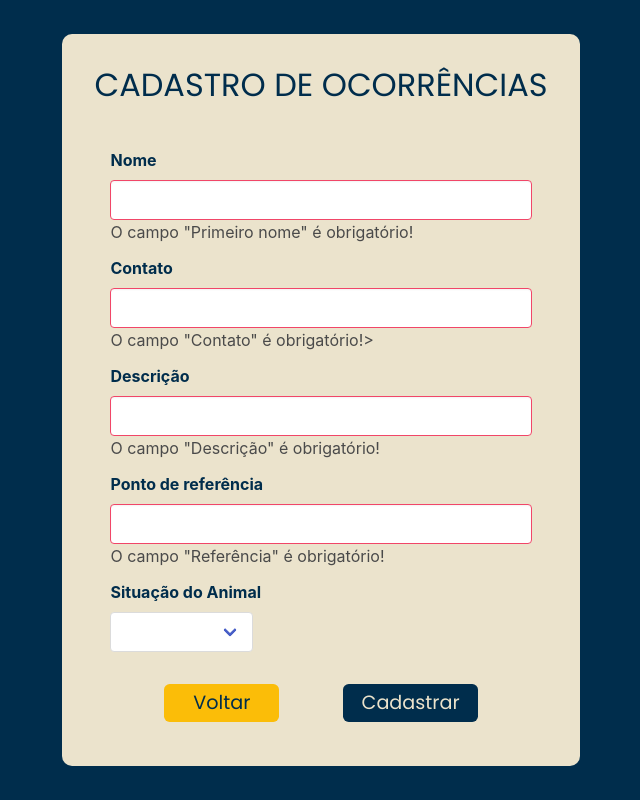
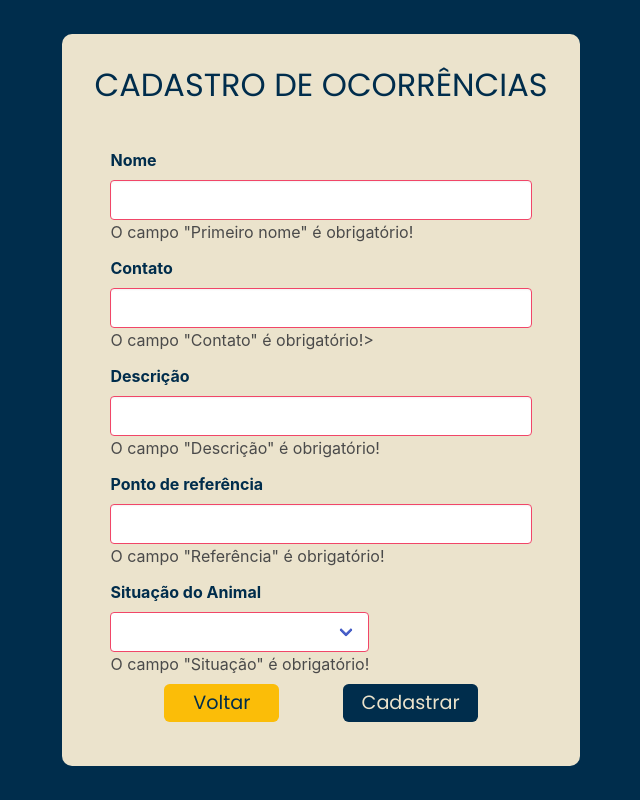
Before and after one commit to renanmontanopaz/animal-save-view, a Vue app: page /register-occurences in a window 1280 px wide. Both pictures are taken after a click on the button "Cadastrar". Shown: the whole page, without its empty margins (319-959 px from the left). Built offline with nearby package versions, Linux system fonts and the light colour scheme.

Commit message:
test Registro de occorrencia preenchimento formulario

```diff
--- a/src/views/LandingPage/RegisterOccurences.vue
+++ b/src/views/LandingPage/RegisterOccurences.vue
@@ -54,10 +54,15 @@
         <div class="field">
           <label class="label">Situação do Animal</label>
           <div class="select">
-            <select v-model="occurences.situation">
+            <select :class="`${inputSituation}`" v-model="occurences.situation" @blur="validateInputSituation">
               <option value="EMERGENCIA">Emergência</option>
               <option value="URGENCIA">Urgência</option>
             </select>
+            <p v-if="errorMessageSituation">
+              <ul>
+                <li v-for="error in errorMessageSituation" :key="error">{{ error }}</li>
+              </ul>
+            </p>
           </div>
         </div>
         <div class="controlButt">
@@ -163,11 +168,25 @@ export default class RegisterOccurences extends Vue {
     }
   }
 
+  //Situação
+  public inputSituation: string = 'input';
+  public errorMessageSituation: string[] = [];
+  validateInputSituation() {
+    if (this.occurences.situation === 'EMERGENCIA' || this.occurences.situation === 'URGENCIA') {
+      this.errorMessageSituation = [''];
+      this.inputSituation = 'input is-success';
+    } else {
+      this.errorMessageSituation = ['O campo "Situação" é obrigatório!'];
+      this.inputSituation = 'input is-danger';
+    }
+  }
+
   public resetInputsOccurences() {
     this.inputFirstName = 'input';
     this.inputContact = 'input';
     this.inputDescription = 'input';
     this.inputReference = 'input';
+    this.inputSituation = 'input';
   }
 
   public validateForm() {
@@ -175,6 +194,7 @@ export default class RegisterOccurences extends Vue {
     this.validateInputContact();
     this.validateInputDescription();
     this.validateInputReference();
+    this.validateInputSituation();
   }
 
 
```
Also changed, not shown: 1 other file (tests, documents, lock files or other folders).
